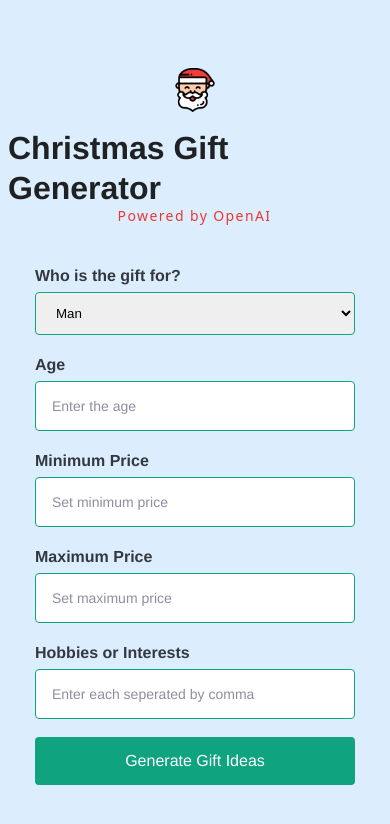
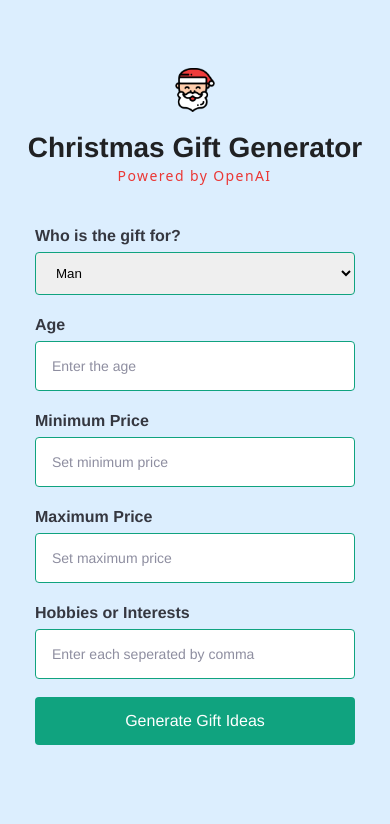
Before and after one commit to EricL2001/recruiter, a Next.js app: page /gifts in a window 390 px wide. Shown: the top 824 px of the page. Built offline with nearby package versions, Linux system fonts and the light colour scheme; a web font is replaced by a local one.

Commit message:
updated CSSh3 font size and media query

```diff
--- a/pages/index.module.css
+++ b/pages/index.module.css
@@ -32,7 +32,7 @@
   width: 44px;
 }
 .main h3 {
-  font-size: 32px;
+  font-size: 28px;
   line-height: 40px;
   font-weight: bold;
   color: #202123;
@@ -115,3 +115,10 @@
   from, to { border-color: transparent }
   50% { border-color: #eb3735; }
 }
+
+/* If the screen size is 375px wide or less, set max width */
+@media only screen and (max-width: 500px) {
+  .main .result {
+    width: 350px;
+  }
+}
```
